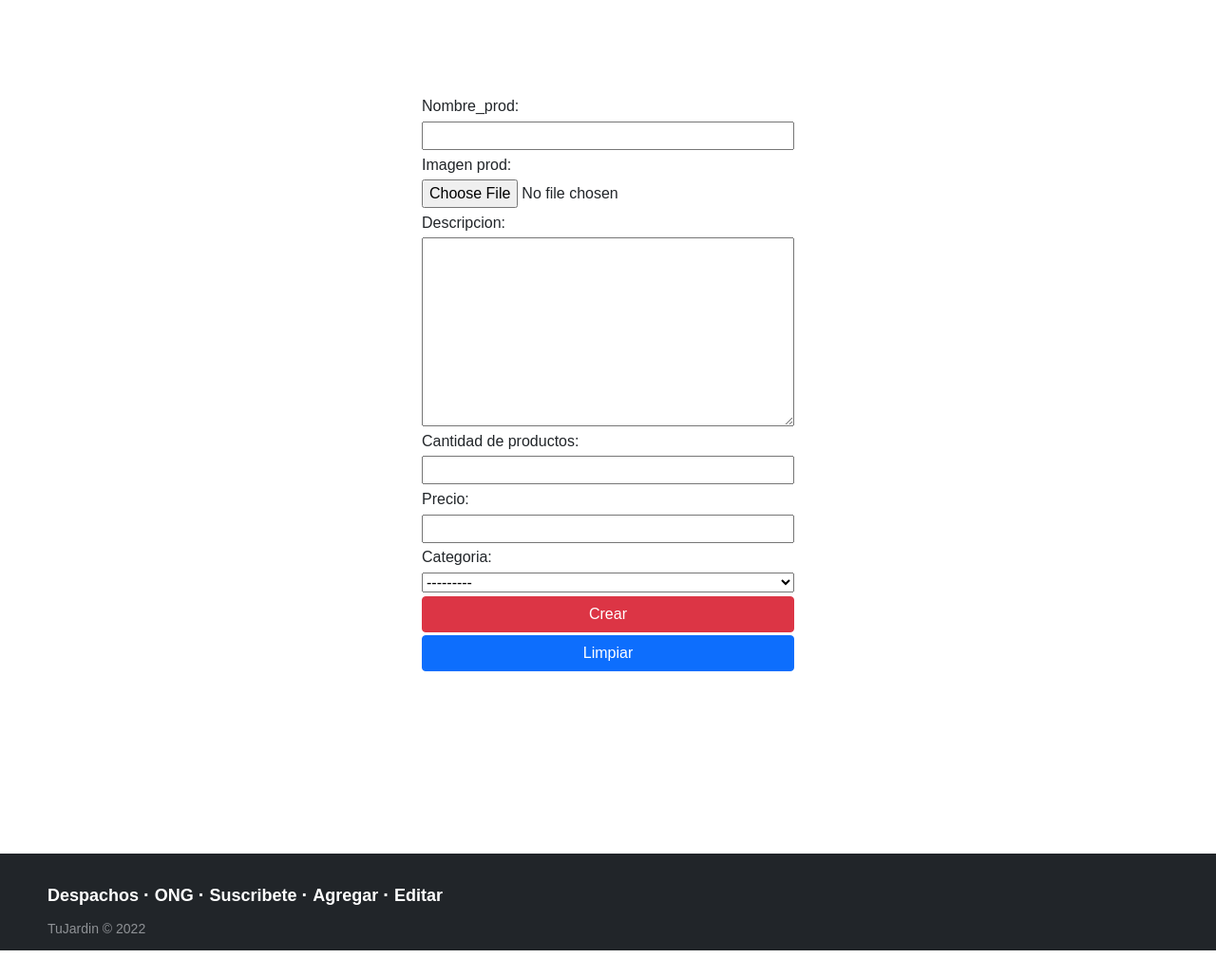
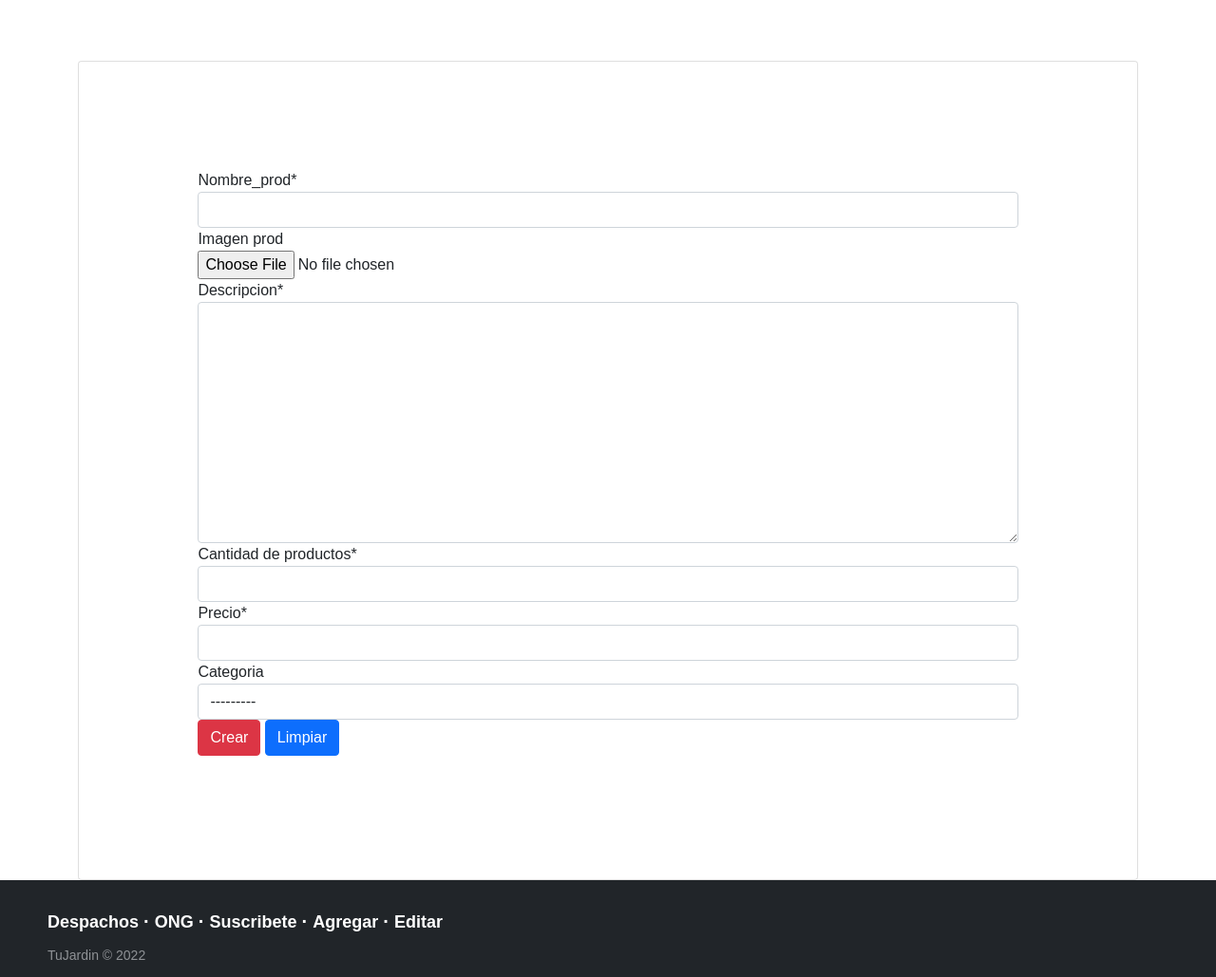
Before and after one commit to AlejandroOrdenes/Django_FundacionJardin, a Django app: page /formulario in a window 1280 px wide. Shown: the part 63-1092 px from the top of the page at 95% size. Before the commit the page ends 1064 px from the top, so only its background shows below. Run offline with Django 3.2, Linux system fonts and the light colour scheme; data comes from the database, SQL or seed files in the repository; both versions use the stored data as it was after the commit; some libraries are stand-ins or nearby versions.

Commit message:
commited

```diff
--- a/DjangoFundacion/settings.py
+++ b/DjangoFundacion/settings.py
@@ -40,7 +40,10 @@ INSTALLED_APPS = [
     'django.contrib.staticfiles',
     'core',
     'django.contrib.humanize',
+    'crispy_forms',
 ]
+
+CRISPY_TEMPLATE_PACK ='bootstrap4'
 
 MIDDLEWARE = [
     'django.middleware.security.SecurityMiddleware',
--- a/core/templates/core/formulario.html
+++ b/core/templates/core/formulario.html
@@ -16,22 +16,57 @@
         <a style="padding-right:5%; font-size: 1.0rem" class="linkMenu" href={% url 'index' %}>Pagina Principal</a>
     </nav>
 
+{% load crispy_forms_tags %}
+
     <div class="container" style="margin-top: 5%;">
+        <div class="card">
+        <div class="card-body">
         <div class="row" style="margin: 9%;">
-            <div class="col-xl-12 col-lg-12 col-md-12 col-sm-12" style="margin-bottom: 10%;">
-                <div class="row-xl-6 row-lg-6 row-md-6 row-sm-6" style="display: flex;/* align-items: center; */justify-content: center;">
 
-                    <form action="" method="post" enctype="multipart/form-data" style="display: grid; grid-row-gap: 0.6%;width: 60%;justify-content: center;margin: 0%;">
+            <div class="col-xl-12 col-lg-12 col-md-12 col-sm-12" > <!--style="margin-bottom: 10%;"-->
+
+                <div class="row-xl-6 row-lg-6 row-md-6 row-sm-6" > <!-- style="display: flex;/* align-items: center; */justify-content: center;"-->
+
+                    <form action="" method="post" enctype="multipart/form-data" > <!-- style="display: grid; grid-row-gap: 0.6%;width: 60%;justify-content: center;margin: 0%;"-->
                             {% csrf_token %}
-                            {{ form.as_table }}
+                            <div class="form-row" >
+                                <div class="form-group">
+                                    {{form.nombre_prod |as_crispy_field}}
+                                </div>
+                            </div>
+                            <div class="form-row" >
+                                <div class="form-group">
+                                    {{form.imagen_prod |as_crispy_field}}
+                                </div>
+                            </div>
+                            <div class="form-row" >
+                                <div class="form-group">
+                                    {{form.descripcion_prod |as_crispy_field}}
+                                </div>
+                            </div>
+                            <div class="form-row" >
+                                <div class="form-group">
+                                    {{form.cantidad_prod |as_crispy_field}}
+                                </div>
+                            </div>
+                            <div class="form-row" >
+                                <div class="form-group">
+                                    {{form.precio_prod |as_crispy_field}}
+                                </div>
+                            </div>
+                            <div class="form-row" >
+                                <div class="form-group">
+                                    {{form.categoria |as_crispy_field}}
+                                </div>
+                            </div>
 
                         <input type="submit" class="btn btn-danger" id="enviar" value="Crear">
                         <input type= "reset" class="btn btn-primary" id="limpiar" value="Limpiar">
                         <div id="error" class="alert alert-danger" role="alert" style="display:none;"></div>
                     </form>
-
+                    </div>
                 </div>
-
+                </div>
             </div>
         </div>
     </div>
```
Also changed, not shown: db.sqlite3, media/Productos/2.4.1_QnIhCsv.png (added).
